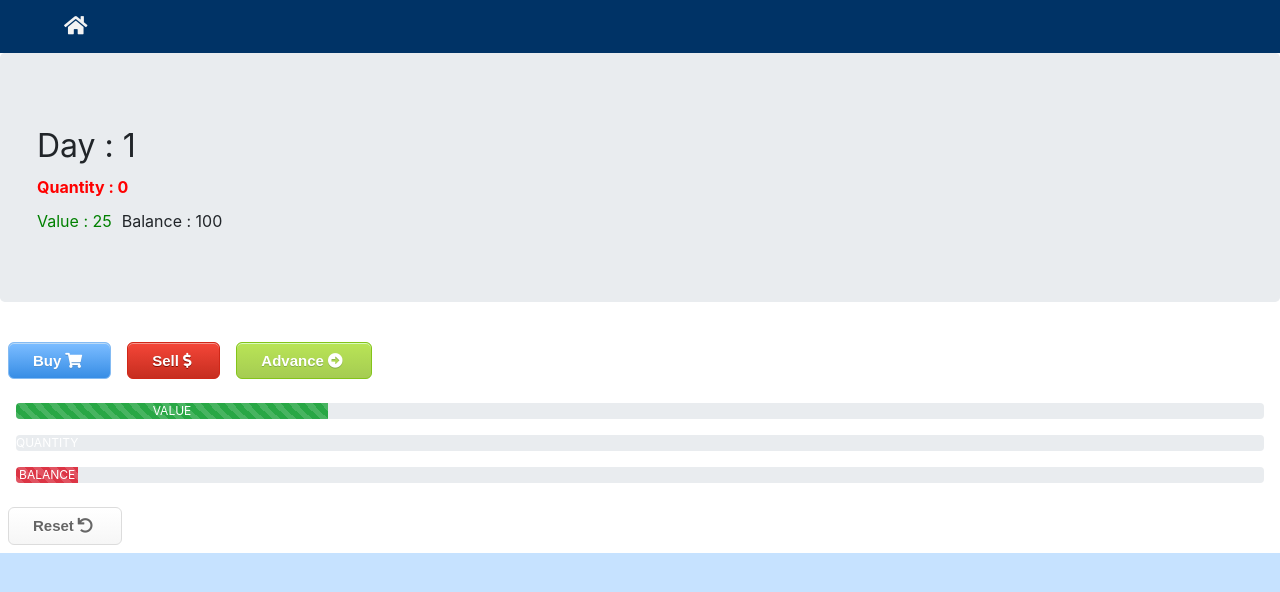
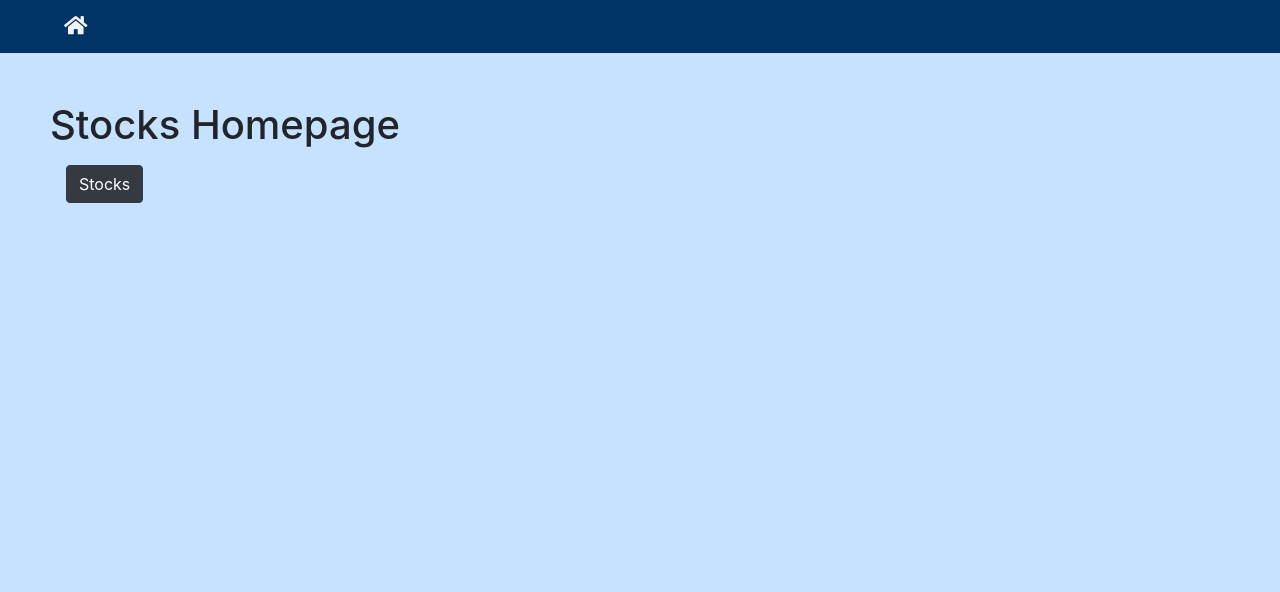
Before and after one commit to nathantbissell/stocks, a React (Create React App) app: page / in a window 1280 px wide. Shown: the top 592 px of the page. Built offline with nearby package versions, Linux system fonts and the light colour scheme.

Commit message:
configured hash router, introduced homepage

```diff
--- a/src/App.js
+++ b/src/App.js
@@ -1,5 +1,5 @@
 import React, { Component } from 'react'
-import { Switch, Route } from 'react-router-dom'
+import { Switch, Route, Link, HashRouter } from 'react-router-dom'
 import Navbar from './Navbar'
 import Home from './Home.js'
 import Games from './Games'
@@ -9,14 +9,13 @@ import './App.css'
 class App extends Component {
   render() {
     return (
-      <React.Fragment>
+      <HashRouter>
         <Navbar />
-        <Stocks />
-        {/* <Switch>
+        <Switch>
           <Route exact path='/' component={Home} />
-          <Route exact path='/games' component={Games} />
-        </Switch> */}
-      </React.Fragment>
+          <Route exact path='/stocks' component={Stocks} />
+        </Switch>
+      </HashRouter>
     )
   }
 }
--- a/src/Home.js
+++ b/src/Home.js
@@ -1,16 +1,14 @@
 import React, { Component } from 'react'
+import { Switch, Route, Link, HashRouter } from 'react-router-dom'
 import styled from 'styled-components'
-import { Link } from 'react-router-dom'
 import { Button } from 'react-bootstrap'
+import Stocks from './Stocks'
 
 export default class Home extends Component {
   render() {
     return (
       <HomeWrapper>
-        <h1 className='mt-5'>Stocks Yo</h1>
-        <Link to='/games' className='nav-link'>
-          <Button variant='dark'>Games</Button>
-        </Link>
+        <h1 className='mt-5'>Stocks Homepage</h1>
         <Link to='/stocks' className='nav-link'>
           <Button variant='dark'>Stocks</Button>
         </Link>
@@ -20,6 +18,8 @@ export default class Home extends Component {
 }
 
 const HomeWrapper = styled.div`
-  display: flex;
-  justify-content: center;
+  position: absolute;
+  height: 1000px;
+  width: 1000px;
+  left: 50px;
 `
--- a/src/Stocks.css
+++ b/src/Stocks.css
@@ -1,4 +1,5 @@
-:root {
+:root,
+body {
   background-color: #c6e2ff;
 }
 
```
